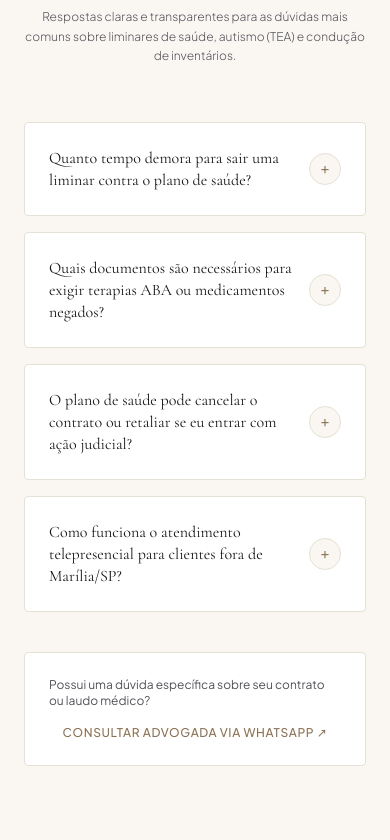
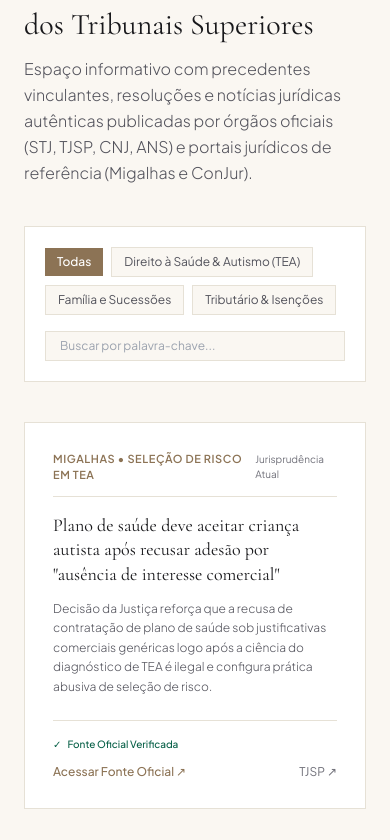
Before and after one commit to biarw/site-bgr-advocacia, a React (Vite) app in the folder frontend/: page / in a window 390 px wide. Shown: the part 10300-11140 px from the top of the page. Built offline with nearby package versions, Linux system fonts and the light colour scheme.

Commit message:
fix(layout): reordenar secoes finais (informativos -> contato -> faq) e alinhar menu superior

```diff
--- a/frontend/src/App.jsx
+++ b/frontend/src/App.jsx
@@ -295,6 +295,10 @@ export default function BeatrizRochaAdvocacia() {
             <a href="#contato" className="py-2 hover:text-[#18181B] transition-colors whitespace-nowrap">
               Contato
             </a>
+
+            <a href="#faq" className="py-2 hover:text-[#18181B] transition-colors whitespace-nowrap">
+              FAQ
+            </a>
           </nav>
 
           {/* CTA Discreto e Fino + Botão Mobile */}
@@ -353,6 +357,7 @@ export default function BeatrizRochaAdvocacia() {
 
             <a href="#informativos" onClick={() => setMobileMenuOpen(false)} className="py-1 hover:text-[#8C7355]">Informativos</a>
             <a href="#contato" onClick={() => setMobileMenuOpen(false)} className="py-1 hover:text-[#8C7355]">Contato</a>
+            <a href="#faq" onClick={() => setMobileMenuOpen(false)} className="py-1 hover:text-[#8C7355]">FAQ</a>
           </div>
         )}
       </header>
@@ -849,70 +854,8 @@ export default function BeatrizRochaAdvocacia() {
         </div>
       </div>
 
-      {/* SEÇÃO: FAQ EM ACORDEÃO (Perguntas Frequentes Interativas) */}
-      <section id="faq" className="py-24 md:py-32 bg-[#FAF7F2] border-b border-[#E6E1D6]">
-        <div className="max-w-4xl mx-auto px-6">
-
-          <div className="text-center max-w-2xl mx-auto mb-14">
-            <span className="text-[11px] tracking-[0.2em] uppercase text-[#8C7355] block mb-3 font-medium">
-              Esclarecimentos Jurídicos
-            </span>
-            <h2 className="font-serif text-3xl md:text-4xl text-[#18181B] font-normal leading-tight">
-              Perguntas Frequentes
-            </h2>
-            <p className="mt-3 text-xs md:text-sm text-[#52525B] font-light leading-relaxed">
-              Respostas claras e transparentes para as dúvidas mais comuns sobre liminares de saúde, autismo (TEA) e condução de inventários.
-            </p>
-          </div>
-
-          <div className="space-y-4">
-            {faqDatabase.map((faq, index) => {
-              const isOpen = openFaq === index;
-              return (
-                <div
-                  key={faq.id}
-                  className="bg-white border border-[#E6E1D6] rounded-[4px] overflow-hidden transition-all duration-300 shadow-2xs hover:border-[#8C7355]"
-                >
-                  <button
-                    onClick={() => setOpenFaq(isOpen ? null : index)}
-                    className="w-full p-6 text-left flex items-center justify-between gap-4 cursor-pointer focus:outline-none"
-                    aria-expanded={isOpen}
-                  >
-                    <span className="font-serif text-base sm:text-lg text-[#18181B] font-normal leading-snug">
-                      {faq.question}
-                    </span>
-                    <span className={`w-8 h-8 rounded-full border border-[#E6E1D6] flex items-center justify-center text-sm font-mono transition-transform duration-300 shrink-0 ${isOpen ? 'rotate-45 bg-[#8C7355] text-white border-[#8C7355]' : 'bg-[#FAF7F2] text-[#8C7355]'}`}>
-                      +
-                    </span>
-                  </button>
-
-                  {isOpen && (
-                    <div className="px-6 pb-6 pt-1 text-xs sm:text-sm text-[#52525B] font-light leading-relaxed border-t border-[#F0ECE1] animate-fadeIn">
-                      <p>{faq.answer}</p>
-                    </div>
-                  )}
-                </div>
-              );
-            })}
-          </div>
-
-          <div className="mt-10 p-6 bg-white border border-[#E6E1D6] flex flex-col sm:flex-row items-center justify-between gap-4 text-xs text-[#52525B] rounded-[4px]">
-            <span>Possui uma dúvida específica sobre seu contrato ou laudo médico?</span>
-            <a
-              href={whatsappUrl}
-              target="_blank"
-              rel="noreferrer"
-              className="text-[#8C7355] font-medium hover:text-[#18181B] transition-colors whitespace-nowrap uppercase tracking-wider"
-            >
-              Consultar Advogada via WhatsApp ↗
-            </a>
-          </div>
-
-        </div>
-      </section>
-
       {/* SEÇÃO: INFORMATIVOS E ATUALIDADES JURÍDICAS */}
-      <section id="informativos" className="py-24 bg-white border-b border-[#E6E1D6] relative">
+      <section id="informativos" className="py-24 bg-[#FAF7F2] border-b border-[#E6E1D6] relative">
         <div id="noticias" className="absolute -top-24"></div>
         <div className="max-w-6xl mx-auto px-6">
 
@@ -930,7 +873,7 @@ export default function BeatrizRochaAdvocacia() {
           </div>
 
           {/* Barra de Filtros e Busca de Notícias */}
-          <div className="bg-[#FAF7F2] p-5 border border-[#E6E1D6] mb-10 flex flex-col md:flex-row items-stretch md:items-center justify-between gap-4">
+          <div className="bg-white p-5 border border-[#E6E1D6] mb-10 flex flex-col md:flex-row items-stretch md:items-center justify-between gap-4 shadow-2xs">
 
             {/* Filtro por Categorias */}
             <div className="flex flex-wrap items-center gap-2">
@@ -941,7 +884,7 @@ export default function BeatrizRochaAdvocacia() {
                   onClick={() => setSelectedCategory(cat)}
                   className={`px-3 py-1.5 text-xs transition-colors ${selectedCategory === cat
                       ? 'bg-[#8C7355] text-white font-medium shadow-xs'
-                      : 'bg-white border border-[#E6E1D6] text-[#52525B] hover:text-[#18181B]'
+                      : 'bg-[#FAF7F2] border border-[#E6E1D6] text-[#52525B] hover:text-[#18181B]'
                     }`}
                 >
                   {cat}
@@ -956,14 +899,14 @@ export default function BeatrizRochaAdvocacia() {
                 placeholder="Buscar por palavra-chave..."
                 value={searchQuery}
                 onChange={(e) => setSearchQuery(e.target.value)}
-                className="w-full px-3.5 py-1.5 text-xs bg-white border border-[#E6E1D6] focus:outline-none focus:border-[#8C7355]"
+                className="w-full px-3.5 py-1.5 text-xs bg-[#FAF7F2] border border-[#E6E1D6] focus:outline-none focus:border-[#8C7355]"
               />
             </div>
           </div>
 
           {/* Grade de Cards de Notícias Reais */}
           {filteredNews.length === 0 ? (
-            <div className="p-12 text-center border border-[#E6E1D6] bg-[#FAF7F2] text-sm text-[#71717A]">
+            <div className="p-12 text-center border border-[#E6E1D6] bg-white text-sm text-[#71717A]">
               Nenhum conteúdo jurídico validado encontrado para o termo pesquisado.
             </div>
           ) : (
@@ -971,7 +914,7 @@ export default function BeatrizRochaAdvocacia() {
               {filteredNews.map((news) => (
                 <article
                   key={news.id}
-                  className="bg-[#FAF7F2]/40 border border-[#E6E1D6] p-7 flex flex-col justify-between hover:border-[#8C7355] hover:bg-white transition-all shadow-xs"
+                  className="bg-white border border-[#E6E1D6] p-7 flex flex-col justify-between hover:border-[#8C7355] transition-all shadow-xs"
                 >
                   <div>
                     {/* Cabeçalho do Card */}
@@ -1030,7 +973,7 @@ export default function BeatrizRochaAdvocacia() {
           )}
 
           {/* Chamada Ética no Fechamento das Notícias (Provimento 205/2021) */}
-          <div className="border border-[#E6E1D6] bg-[#FAF7F2] p-6 sm:p-8 flex flex-col sm:flex-row items-center justify-between gap-6 rounded-[2px]">
+          <div className="border border-[#E6E1D6] bg-white p-6 sm:p-8 flex flex-col sm:flex-row items-center justify-between gap-6 rounded-[2px] shadow-2xs">
             <div className="space-y-1">
               <h4 className="font-serif text-xl text-[#18181B] font-normal">
                 Dúvidas sobre a aplicação desses precedentes ao seu caso?
@@ -1053,7 +996,7 @@ export default function BeatrizRochaAdvocacia() {
       </section>
 
       {/* CONTATO E AGENDAMENTO */}
-      <section id="contato" className="py-24 bg-[#FAF7F2]">
+      <section id="contato" className="py-24 bg-white border-b border-[#E6E1D6]">
         <div className="max-w-6xl mx-auto px-6 grid md:grid-cols-12 gap-12">
 
           {/* Dados de Contato Institucionais */}
@@ -1236,6 +1179,68 @@ export default function BeatrizRochaAdvocacia() {
         </div>
       </section>
 
+      {/* SEÇÃO: FAQ EM ACORDEÃO (Perguntas Frequentes Interativas) */}
+      <section id="faq" className="py-24 md:py-32 bg-[#FAF7F2] border-b border-[#E6E1D6]">
+        <div className="max-w-4xl mx-auto px-6">
+
+          <div className="text-center max-w-2xl mx-auto mb-14">
+            <span className="text-[11px] tracking-[0.2em] uppercase text-[#8C7355] block mb-3 font-medium">
+              Esclarecimentos Jurídicos
+            </span>
+            <h2 className="font-serif text-3xl md:text-4xl text-[#18181B] font-normal leading-tight">
+              Perguntas Frequentes
+            </h2>
+            <p className="mt-3 text-xs md:text-sm text-[#52525B] font-light leading-relaxed">
+              Respostas claras e transparentes para as dúvidas mais comuns sobre liminares de saúde, autismo (TEA) e condução de inventários.
+            </p>
+          </div>
+
+          <div className="space-y-4">
+            {faqDatabase.map((faq, index) => {
+              const isOpen = openFaq === index;
+              return (
+                <div
+                  key={faq.id}
+                  className="bg-white border border-[#E6E1D6] rounded-[4px] overflow-hidden transition-all duration-300 shadow-2xs hover:border-[#8C7355]"
+                >
+                  <button
+                    onClick={() => setOpenFaq(isOpen ? null : index)}
+                    className="w-full p-6 text-left flex items-center justify-between gap-4 cursor-pointer focus:outline-none"
+                    aria-expanded={isOpen}
+                  >
+                    <span className="font-serif text-base sm:text-lg text-[#18181B] font-normal leading-snug">
+                      {faq.question}
+                    </span>
+                    <span className={`w-8 h-8 rounded-full border border-[#E6E1D6] flex items-center justify-center text-sm font-mono transition-transform duration-300 shrink-0 ${isOpen ? 'rotate-45 bg-[#8C7355] text-white border-[#8C7355]' : 'bg-[#FAF7F2] text-[#8C7355]'}`}>
+                      +
+                    </span>
+                  </button>
+
+                  {isOpen && (
+                    <div className="px-6 pb-6 pt-1 text-xs sm:text-sm text-[#52525B] font-light leading-relaxed border-t border-[#F0ECE1] animate-fadeIn">
+                      <p>{faq.answer}</p>
+                    </div>
+                  )}
+                </div>
+              );
+            })}
+          </div>
+
+          <div className="mt-10 p-6 bg-white border border-[#E6E1D6] flex flex-col sm:flex-row items-center justify-between gap-4 text-xs text-[#52525B] rounded-[4px]">
+            <span>Possui uma dúvida específica sobre seu contrato ou laudo médico?</span>
+            <a
+              href={whatsappUrl}
+              target="_blank"
+              rel="noreferrer"
+              className="text-[#8C7355] font-medium hover:text-[#18181B] transition-colors whitespace-nowrap uppercase tracking-wider"
+            >
+              Consultar Advogada via WhatsApp ↗
+            </a>
+          </div>
+
+        </div>
+      </section>
+
       {/* Rodapé Minimalista */}
       <footer className="border-t border-[#E6E1D6] bg-white py-10 text-xs text-[#71717A]">
         <div className="max-w-6xl mx-auto px-6 flex flex-col sm:flex-row justify-between items-center gap-4">
```
Also changed, not shown: 1 other file (tests, documents, lock files or other folders).
